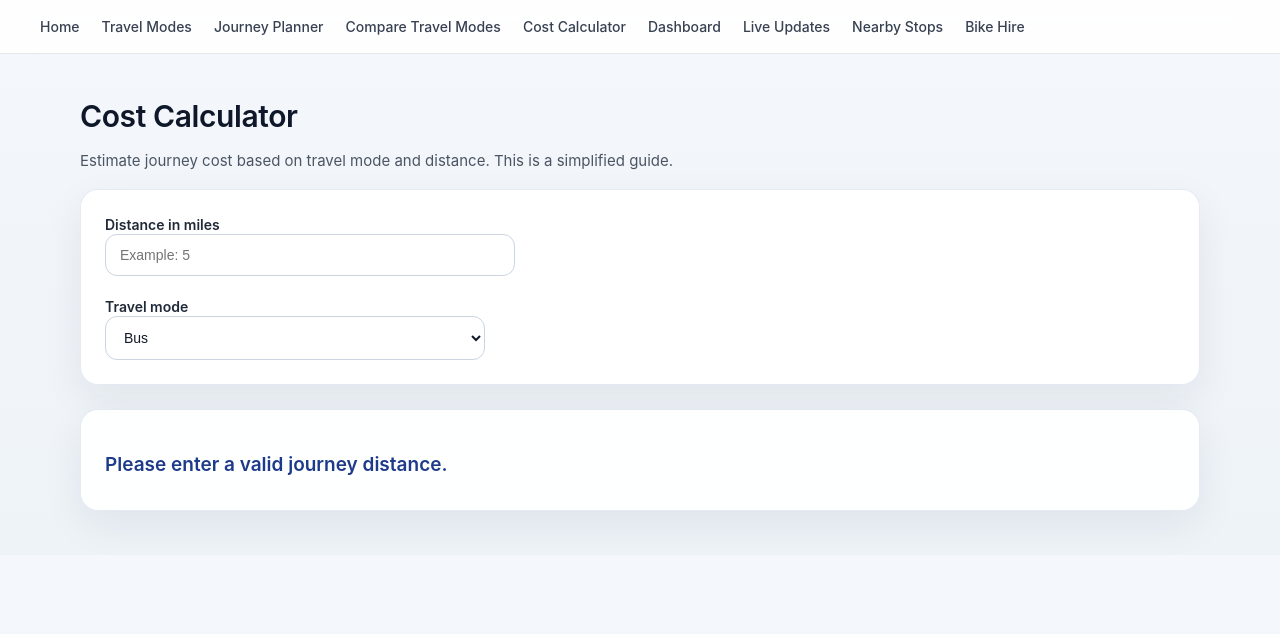
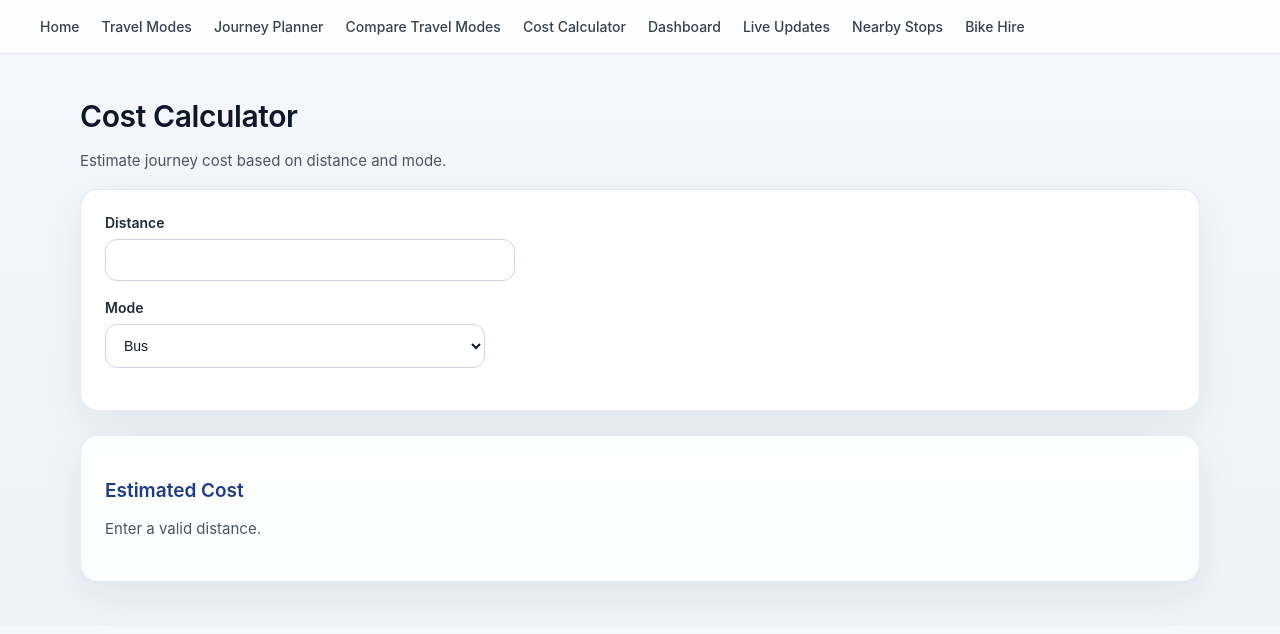
Before and after one commit to sitanatarajan2006/React-Project, a React (Vite) app in the folder st-marys-mobility-hub/: page /cost-calculator in a window 1280 px wide. Shown: the top 634 px of the page. Built offline with nearby package versions, Linux system fonts and the light colour scheme.

Commit message:
simplified ui, and added card animations

```diff
--- a/st-marys-mobility-hub/src/pages/CostCalculator.jsx
+++ b/st-marys-mobility-hub/src/pages/CostCalculator.jsx
@@ -15,29 +15,17 @@ function CostCalculator() {
     const miles = Number(distance);
 
     if (!distance || miles <= 0) {
-      return "Please enter a valid journey distance.";
+      return "Enter a valid distance.";
     }
 
-    if (mode === "walking") {
-      return "Estimated cost: £0.00 - walking is free.";
-    }
-
-    if (mode === "cycling") {
-      return "Estimated cost: £0.00 - cycling is free if using your own bike.";
-    }
-
-    if (mode === "bus") {
-      return "Estimated cost: around £1.75 - London buses use a fixed fare.";
-    }
+    if (mode === "walking") return "£0.00";
+    if (mode === "cycling") return "£0.00";
+    if (mode === "bus") return "£1.75";
 
     if (mode === "rail") {
-      if (miles <= 3) {
-        return "Estimated cost: £2.80 - £3.50 for a short journey.";
-      } else if (miles <= 8) {
-        return "Estimated cost: £3.50 - £5.60 for a medium journey.";
-      } else {
-        return "Estimated cost: £5.60 - £8.50+ for a longer journey.";
-      }
+      if (miles <= 3) return "£2.80 - £3.50";
+      if (miles <= 8) return "£3.50 - £5.60";
+      return "£5.60+";
     }
   }
 
@@ -45,24 +33,20 @@ function CostCalculator() {
     <div>
       <h2>Cost Calculator</h2>
 
-      <p>
-        Estimate journey cost based on travel mode and distance. This is a simplified guide.
-      </p>
+      <p>Estimate journey cost based on distance and mode.</p>
 
       <div className="card">
-        <label>Distance in miles</label>
-        <br />
+        <div className="input-row">
+          <label>Distance</label>
           <input
             type="number"
             value={distance}
             onChange={(e) => setDistance(e.target.value)}
-          placeholder="Example: 5"
           />
+        </div>
 
-        <br /><br />
-
-        <label>Travel mode</label>
-        <br />
+        <div className="input-row">
+          <label>Mode</label>
           <select value={mode} onChange={(e) => setMode(e.target.value)}>
             <option value="bus">Bus</option>
             <option value="rail">Rail / Tube</option>
@@ -70,9 +54,11 @@ function CostCalculator() {
             <option value="walking">Walking</option>
           </select>
         </div>
+      </div>
 
       <div className="card">
-        <h3>{calculateCost()}</h3>
+        <h3>Estimated Cost</h3>
+        <p>{calculateCost()}</p>
       </div>
     </div>
   );
```
Lines whose indentation alone changed are shown as unchanged.
